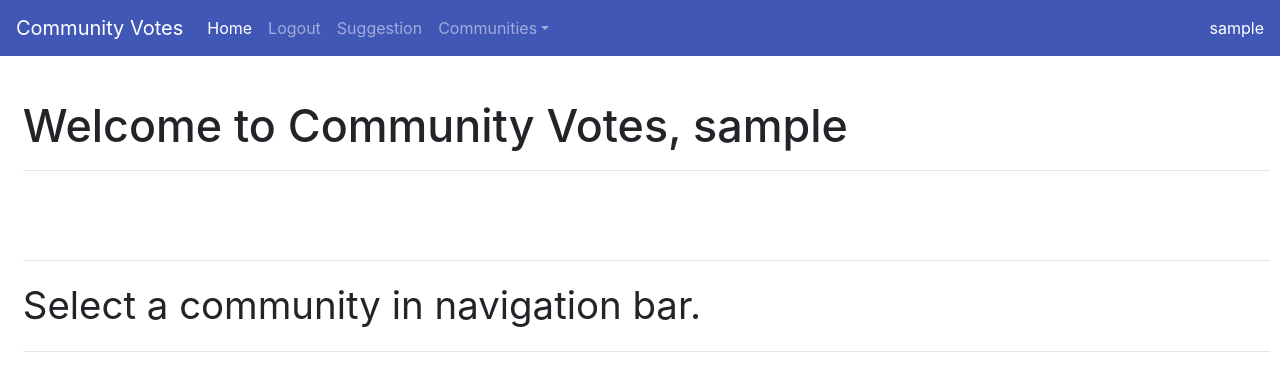
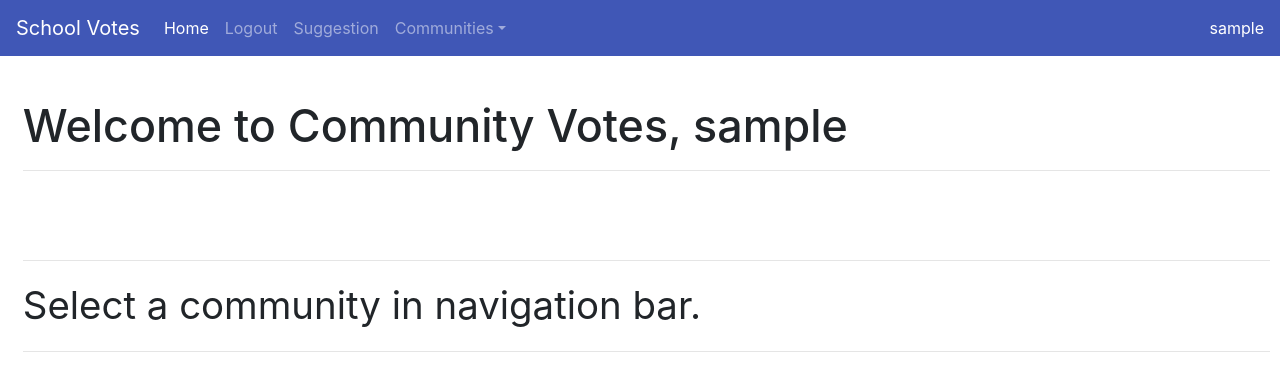
Before and after one commit to garunzo/schoolvotes, a Django app: page / in a window 1280 px wide. Shown: the top 391 px of the page. Run offline with Django 3.2, Linux system fonts and the light colour scheme; the visitor is signed in with stand-in values (Sample User, id 1); data that the repository does not hold is empty; some libraries are stand-ins or nearby versions.

Commit message:
changed from Community Votes to School Votes

```diff
--- a/votes/templates/base.html
+++ b/votes/templates/base.html
@@ -10,7 +10,7 @@
     {% load static %}
     <link rel="shortcut icon" href="{% static 'favicon.ico' %}">
 
-    <title>Community Votes</title>
+    <title>School Votes</title>
 
        <link rel="stylesheet" href="https://stackpath.bootstrapcdn.com/bootstrap/4.1.1/css/bootstrap.min.css" integrity="sha384-WskhaSGFgHYWDcbwN70/dfYBj47jz9qbsMId/iRN3ewGhXQFZCSftd1LZCfmhktB" crossorigin="anonymous">
    {% load static %}
@@ -33,7 +33,7 @@
 <body>
    <nav class="navbar navbar-expand-md navbar-dark fixed-top" style="background-color: #4057B6;">
       <!-- <svg class="d-block" width="36" height="36" viewBox="0 0 612 612" xmlns="http://www.w3.org/2000/svg" focusable="false">\ -->
-     <a class="navbar-brand" href="#">Community Votes</a>
+     <a class="navbar-brand" href="#">School Votes</a>
      <button class="navbar-toggler" type="button" data-toggle="collapse" data-target="#navbarsExampleDefault" aria-controls="navbarsExampleDefault" aria-expanded="false" aria-label="Toggle navigation">
       <span class="navbar-toggler-icon"></span>
      </button>
```
